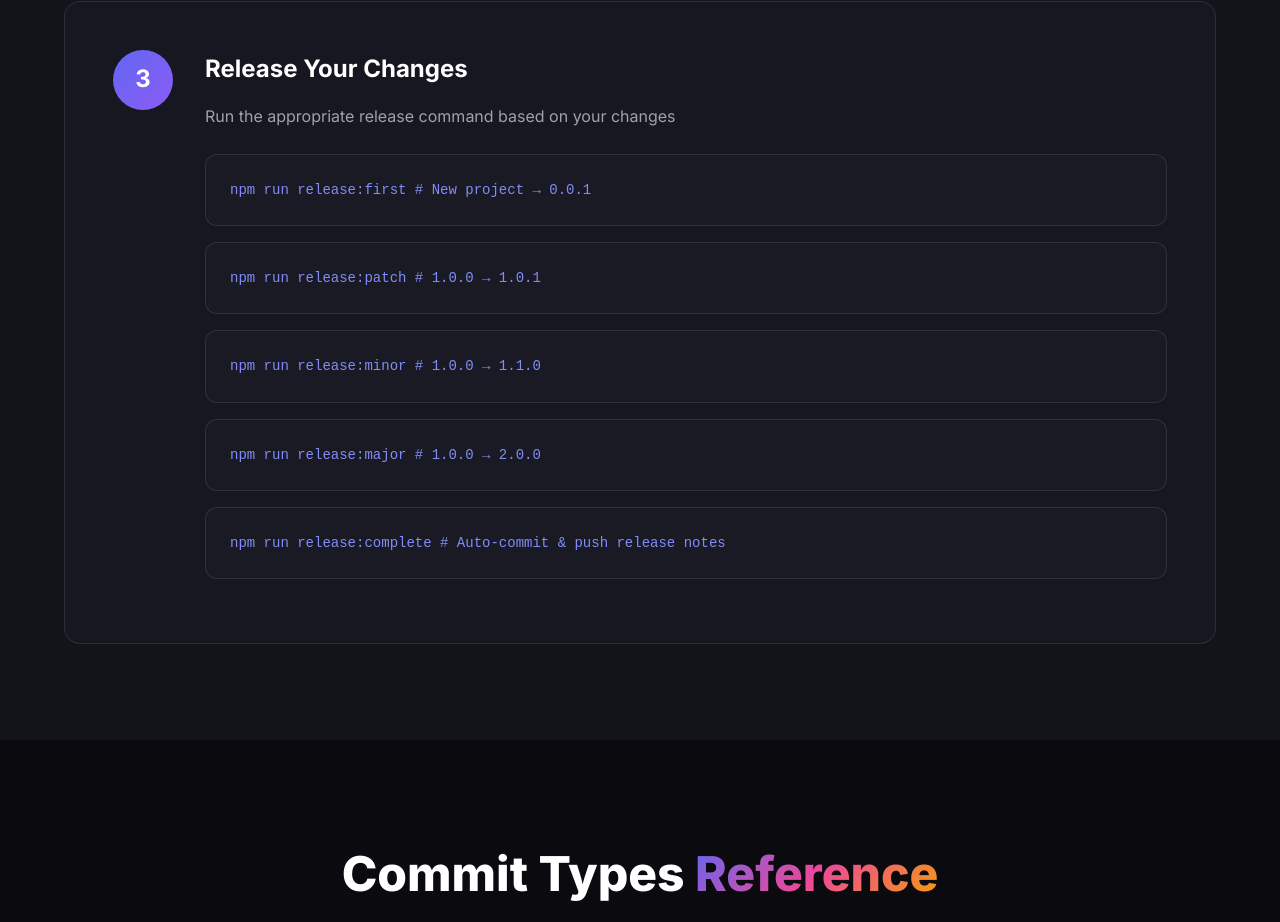
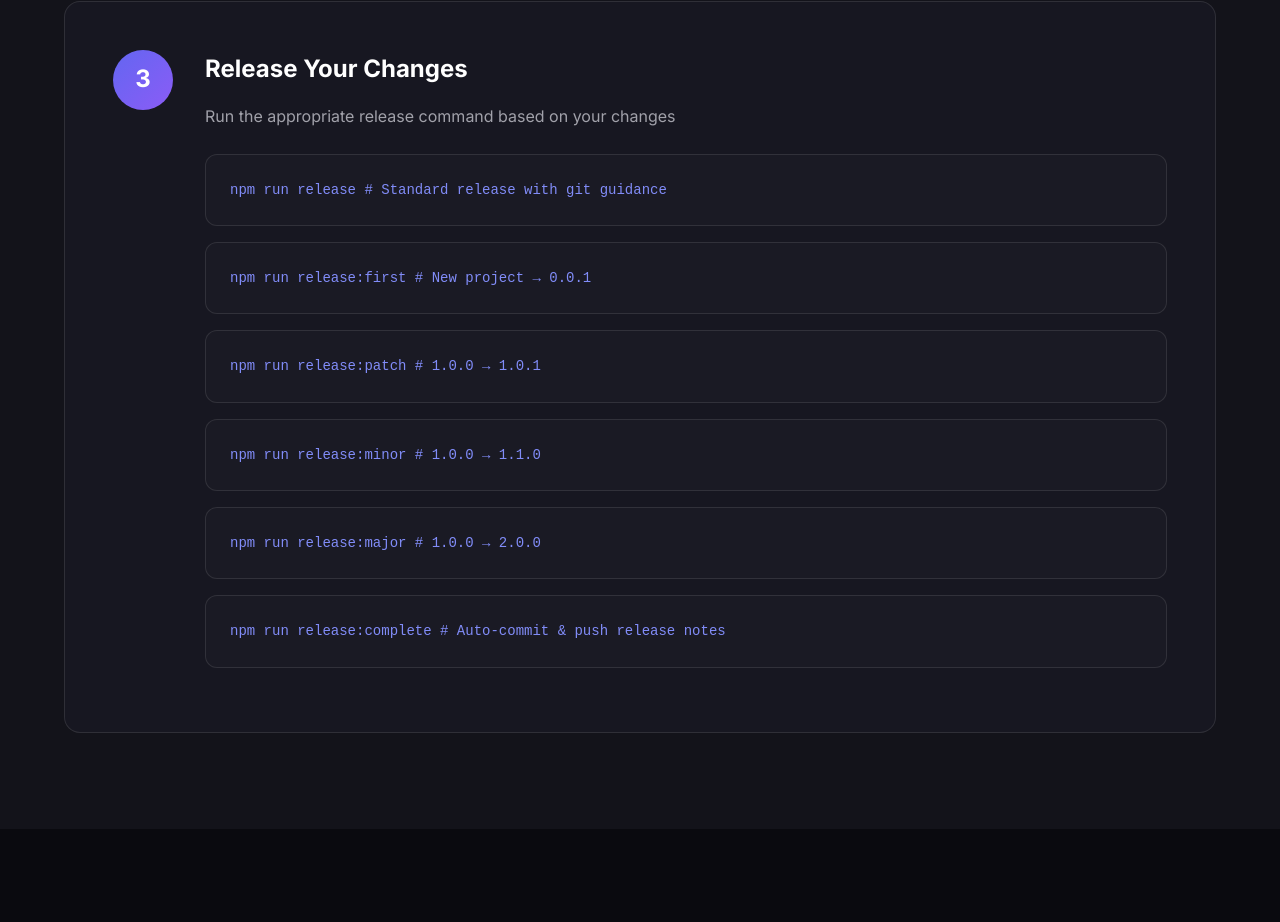
Before and after one commit to programinglive/commiter, a website: page web/index.html in a window 1280 px wide. Shown: the part 4065-4987 px from the top of the page. Drawn offline with Linux system fonts and the light colour scheme.

Commit message:
docs: add missing npm run release command to website

```diff
--- a/web/index.html
+++ b/web/index.html
@@ -286,6 +286,9 @@
                         <h3>Release Your Changes</h3>
                         <p>Run the appropriate release command based on your changes</p>
                         <div class="code-block">
+                            <code>npm run release        # Standard release with git guidance</code>
+                        </div>
+                        <div class="code-block">
                             <code>npm run release:first   # New project → 0.0.1</code>
                         </div>
                         <div class="code-block">
```
